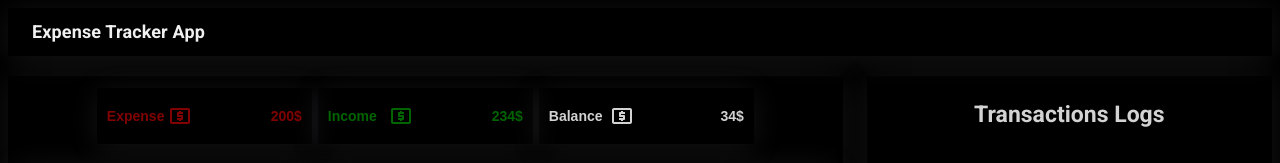
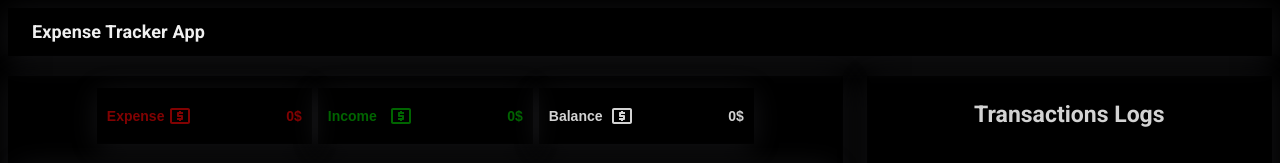
Before and after one commit to anas-aqeel/React_Expense_Tracker_App, a React (Create React App) app: page / in a window 1280 px wide. Shown: the top 163 px of the page. Built offline with nearby package versions, Linux system fonts and the light colour scheme.

Commit message:
Context Bugs Resolved

```diff
--- a/src/Components/AddTransaction.jsx
+++ b/src/Components/AddTransaction.jsx
@@ -49,32 +49,29 @@ export default function AddTransaction() {
 }
 
 const TxModal = () => {
-
-
-  const {AddTransaction} = useContext(MyContext);
+  const { dispatch } = useContext(MyContext);
   const [title, setTitle] = useState([false, '']);
   const [desc, setDesc] = useState([false, '']);
   const [value, setValue] = useState([false, 0]);
   const [type, setType] = useState([false, '']);
 
-
-
-
   const handleSumbit = () => {
 
-
-    if (title[1] == '' ) setTitle([true, '']);
-    else if(desc[1] == '' ) setDesc([true, '']);
-    else if(value[1] == 0) setValue([true, 0]);
-    else if(type[1] == '' )setType([true, '']);
-
+    if (title[1] == '') setTitle([true, '']);
+    else if (desc[1] == '') setDesc([true, '']);
+    else if (value[1] == 0) setValue([true, 0]);
+    else if (type[1] == '') setType([true, '']);
 
     else if (!title[0] && !desc[0] && !value[0] && !type[0]) {
-      AddTransaction({
-          title: title[1],
-          desc: desc[1],
-          value: value[1],
-          type: type[1]
+      dispatch(
+        {
+          type: 'ADD_TRANSACTION',
+          payload: {
+            title: title[1],
+            desc: desc[1],
+            value: value[1],
+            type: type[1]
+          }
         })
     }
   }
@@ -104,6 +101,7 @@ const TxModal = () => {
           size="small"
           id="outlined-basic"
           label="Title"
+
           variant="outlined"
           onChange={(e) => setTitle([e.target.value == '', e.target.value])}
         />
--- a/src/Components/TxContainer/Bars.jsx
+++ b/src/Components/TxContainer/Bars.jsx
@@ -10,7 +10,7 @@ const Bars = ({ title, value, cls }) => {
                 <p>{title}</p>
                 <LocalAtmIcon className={cls} />
             </div>
-            <p>{value}</p>
+            <p>{value}$</p>
         </div>
     )
 }
--- a/src/Components/TxContainer/TxContainer.jsx
+++ b/src/Components/TxContainer/TxContainer.jsx
@@ -1,15 +1,19 @@
-import React from 'react'
+import React, {useContext} from 'react'
 import Bars from './Bars';
+import './txContainer.css'
 import Graphs from '../Graphs/Graphs';
-import './txContainer.css'
+import {MyContext} from '../../Contex/TxContex';
 const TxContainer = () => {
+  const {state} = useContext(MyContext);
+  let balance = state.income - state.expense;
+  console.log(balance)
   return (
 
     <div className='tx_container'>
       <div className="bar_container">
-        <Bars title='Expense' value='200$' cls='expense' />
-        <Bars title='Income' value='234$' cls='income' />
-        <Bars title='Balance' value='34$' cls='balance' />
+        <Bars title='Expense' value={state.expense} cls='expense' />
+        <Bars title='Income' value={state.income} cls='income' />
+        <Bars title='Balance' value={balance} cls='balance' />
       </div>
     <Graphs/>
     </div>
--- a/src/Components/TxLogsContainer/Transactions.jsx
+++ b/src/Components/TxLogsContainer/Transactions.jsx
@@ -8,11 +8,11 @@ import { MyContext } from '../../Contex/TxContex';
 
 
 const Transactions = () => {
-  let {transactions} = useContext(MyContext)
-  // console.log(transactions)
+  let {state} = useContext(MyContext)
+
   return (
     <div className='tx_log_div'>
-      {transactions.map((e) =>
+      {state.transactions.map((e) =>
        (
           <Tx_Item
             key={1}
@@ -37,7 +37,7 @@ export const Tx_Item = ({ title, desc, val, _class }) => {
         <p>{title}</p>
       </div>
       <p className='tx_logs_desc'>{desc}</p>
-      <p>{val}$</p>
+      <p>{val} $</p>
     </div>
   )
 }
--- a/src/Contex/AppReducer.js
+++ b/src/Contex/AppReducer.js
@@ -1,9 +1,16 @@
 export default (state, action) => {
-    switch(action.type) {
-
-      case 'ADD_TRANSACTION':
-        return [...state, action.payload]
-      default:
-        return state;
-    }
+  console.log(state)
+  let income = state.income;
+  let expense = state.expense;
+  let transactions = state.transactions;
+  switch (action.type) {
+    case 'ADD_TRANSACTION':
+      return {
+        transactions: [...transactions, action.payload],
+        income: action.payload.type == 'Income' ? income + action.payload.value : income,
+        expense: action.payload.type == 'Expense' ? income + action.payload.value : expense,
+      }
+    default:
+      return state;
   }
+}
--- a/src/Contex/TxContex.js
+++ b/src/Contex/TxContex.js
@@ -1,31 +1,31 @@
-import React, {createContext, useReducer} from "react";
+import React, { createContext, useReducer } from "react";
 import AppReducer from "./AppReducer";
 
 
-let initialState = [];
+let initialState = {
+  transactions: [],
+  income: 0,
+  expense: 0
+};
 export let MyContext = createContext(initialState);
 
 
-const GlobalContext = ({children}) => {
+const GlobalContext = ({ children }) => {
 
-let [state, dispatch] = useReducer(AppReducer, [])
-
+  let [state, dispatch] = useReducer(AppReducer, initialState)
   function AddTransaction(tx) {
     dispatch({
       type: 'ADD_TRANSACTION',
       payload: tx
     })
   }
+
   return (
     <MyContext.Provider
-    value={{
-      transactions:  state,
-      AddTransaction
-      }}>
+      value={{ state, dispatch }}>
       {children}
     </MyContext.Provider>
   )
 }
 
-
 export default GlobalContext
```
Lines whose indentation alone changed are shown as unchanged.
